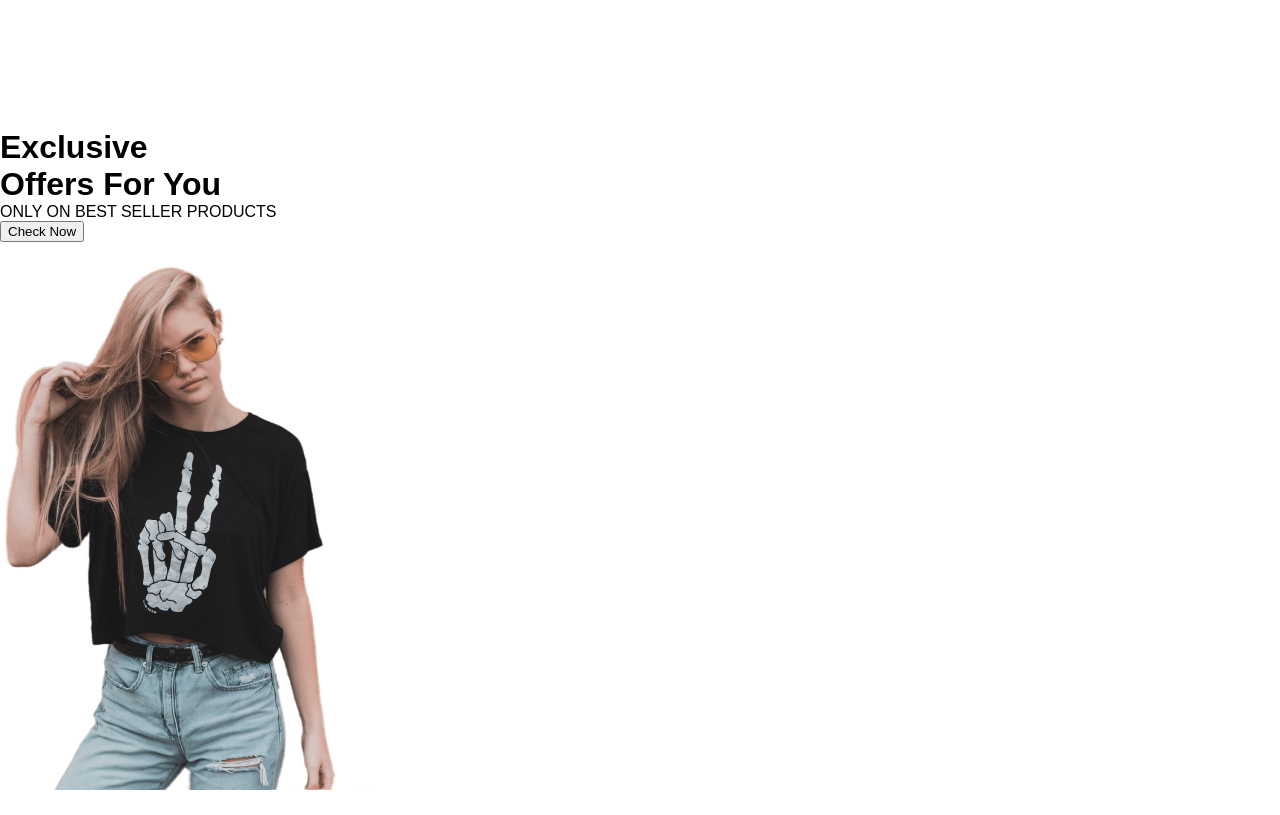
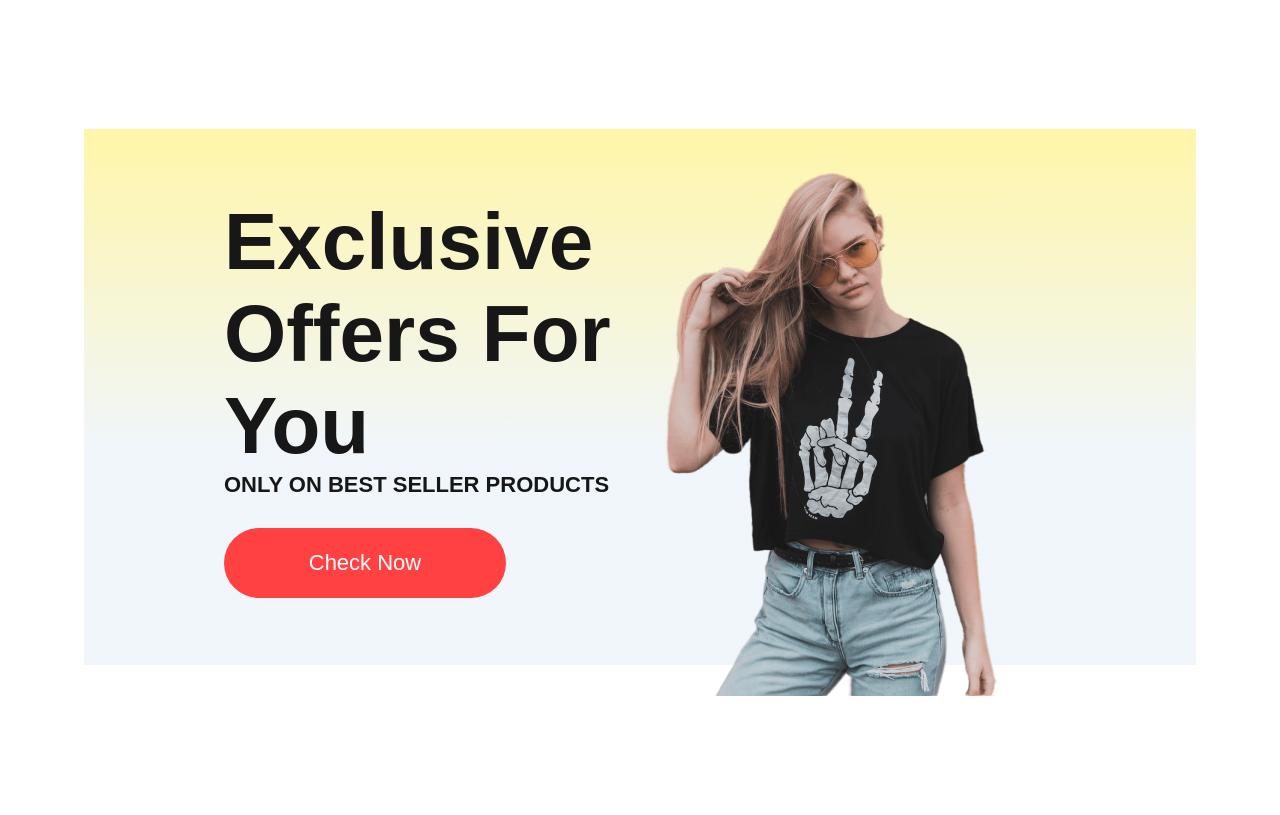
Before and after one commit to PraneethBunny123/MERN-Cart, a React (Vite) app in the folder frontend/: page / in a window 1280 px wide. Shown: the part 1608-2423 px from the top of the page. Before the commit the page ends 2402 px from the top, so only its background shows below. Built offline with nearby package versions, Linux system fonts and the light colour scheme.

Commit message:
Added styles for the Offers banner

```diff
--- a/frontend/src/components/Offers/Offers.css
+++ b/frontend/src/components/Offers/Offers.css
@@ -0,0 +1,49 @@
+.offers {
+    width: 65%;
+    height: 67vh;
+    display: flex;
+    margin: auto;
+    padding: 0px 140px;
+    margin-bottom: 150px;
+    background: linear-gradient(180deg, #fff6a9 0%, #91b8e022 60%);
+}
+
+.offers-left {
+    flex: 1;
+    display: flex;
+    flex-direction: column;
+    justify-content: center;
+}
+
+.offers-left h1 {
+    color: #171717;
+    font-size: 80px;
+    font-weight: 600;
+}
+
+.offers-left p {
+    color: #171717;
+    font-size: 22px;
+    font-weight: 600;
+}
+
+.offers-left button {
+    width: 282px;
+    height: 70px;
+    border-radius: 35px;
+    background: #ff4141;
+    border: none;
+    color: white;
+    font-size: 22px;
+    font-weight: 500;
+    margin-top: 30px;
+    cursor: pointer;
+}
+
+.offers-right {
+    flex: 1;
+    display: flex;
+    align-items: center;
+    justify-content: center;
+    padding-top: 50px;
+}
```
